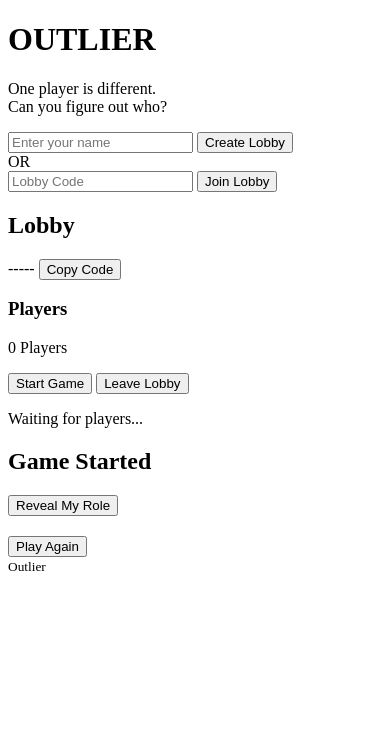
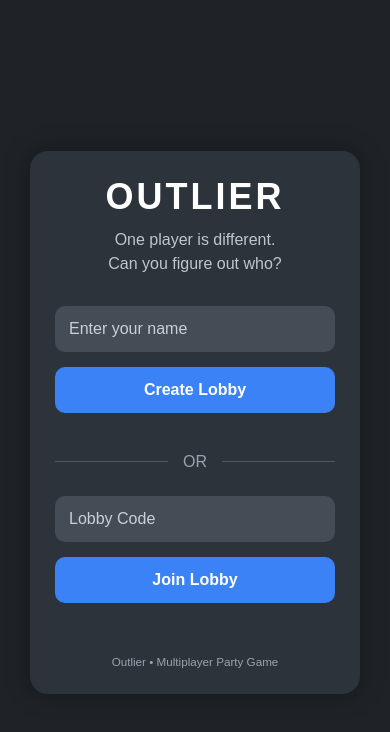
Before and after one commit to Astr092/Outlier-Game-or-Smth, a plain HTML site: page index.html in a window 390 px wide. Drawn offline with Linux system fonts and the light colour scheme.

Commit message:
Changes made to user interface and joining method

```diff
--- a/index.html
+++ b/index.html
@@ -153,7 +153,7 @@
 
             <small>
 
-                Outlier
+                Outlier • Multiplayer Party Game
 
             </small>
 
--- a/style.css
+++ b/style.css
@@ -0,0 +1,371 @@
+/* ==========================
+   GENERAL
+========================== */
+
+*{
+    margin:0;
+    padding:0;
+    box-sizing:border-box;
+}
+
+body{
+
+    font-family:Arial, Helvetica, sans-serif;
+
+    background:#1f2328;
+
+    color:white;
+
+    display:flex;
+
+    justify-content:center;
+
+    align-items:center;
+
+    min-height:100vh;
+
+    padding:30px;
+
+}
+
+/* ==========================
+   MAIN CONTAINER
+========================== */
+
+.container{
+
+    width:100%;
+
+    max-width:520px;
+
+    background:#2d333b;
+
+    padding:35px;
+
+    border-radius:18px;
+
+    box-shadow:
+    0 0 25px rgba(0,0,0,.35);
+
+}
+
+/* ==========================
+   TITLES
+========================== */
+
+h1{
+
+    text-align:center;
+
+    font-size:48px;
+
+    margin-bottom:10px;
+
+    letter-spacing:3px;
+
+}
+
+h2{
+
+    text-align:center;
+
+    margin-bottom:20px;
+
+}
+
+h3{
+
+    margin-top:20px;
+
+    margin-bottom:10px;
+
+}
+
+.subtitle{
+
+    text-align:center;
+
+    color:#bfc6ce;
+
+    margin-bottom:30px;
+
+    line-height:1.5;
+
+}
+
+/* ==========================
+   INPUTS
+========================== */
+
+input{
+
+    width:100%;
+
+    padding:14px;
+
+    margin-bottom:15px;
+
+    border:none;
+
+    border-radius:10px;
+
+    font-size:16px;
+
+    background:#444c56;
+
+    color:white;
+
+}
+
+input::placeholder{
+
+    color:#c8d1d9;
+
+}
+
+input:focus{
+
+    outline:none;
+
+    box-shadow:0 0 8px #3b82f6;
+
+}
+
+/* ==========================
+   BUTTONS
+========================== */
+
+button{
+
+    width:100%;
+
+    padding:14px;
+
+    margin-bottom:15px;
+
+    border:none;
+
+    border-radius:10px;
+
+    background:#3b82f6;
+
+    color:white;
+
+    font-size:16px;
+
+    font-weight:bold;
+
+    cursor:pointer;
+
+    transition:.2s;
+
+}
+
+button:hover{
+
+    background:#2563eb;
+
+}
+
+button:active{
+
+    transform:scale(.98);
+
+}
+
+/* ==========================
+   DIVIDER
+========================== */
+
+.divider{
+
+    display:flex;
+
+    align-items:center;
+
+    margin:25px 0;
+
+    color:#9ca3af;
+
+}
+
+.divider::before,
+.divider::after{
+
+    content:"";
+
+    flex:1;
+
+    height:1px;
+
+    background:#555;
+
+}
+
+.divider span{
+
+    margin:0 15px;
+
+}
+
+/* ==========================
+   LOBBY CODE
+========================== */
+
+.lobbyCode{
+
+    display:flex;
+
+    gap:10px;
+
+    align-items:center;
+
+    justify-content:center;
+
+    margin-bottom:20px;
+
+}
+
+#roomCodeDisplay{
+
+    flex:1;
+
+    text-align:center;
+
+    background:#444c56;
+
+    padding:12px;
+
+    border-radius:10px;
+
+    font-size:24px;
+
+    font-weight:bold;
+
+    letter-spacing:4px;
+
+}
+
+/* ==========================
+   PLAYER LIST
+========================== */
+
+#playerList{
+
+    list-style:none;
+
+    margin-top:10px;
+
+}
+
+#playerList li{
+
+    background:#444c56;
+
+    padding:12px;
+
+    border-radius:8px;
+
+    margin-bottom:8px;
+
+}
+
+/* ==========================
+   ROLE CARD
+========================== */
+
+#roleCard{
+
+    background:#444c56;
+
+    border-radius:12px;
+
+    padding:30px;
+
+    margin-top:25px;
+
+    text-align:center;
+
+}
+
+#roleTitle{
+
+    font-size:30px;
+
+    margin-bottom:15px;
+
+}
+
+#roleDescription{
+
+    color:#d0d7de;
+
+    line-height:1.6;
+
+}
+
+/* ==========================
+   STATUS TEXT
+========================== */
+
+#statusText{
+
+    margin-top:20px;
+
+    text-align:center;
+
+    color:#bfc6ce;
+
+}
+
+/* ==========================
+   FOOTER
+========================== */
+
+footer{
+
+    margin-top:35px;
+
+    text-align:center;
+
+    color:#9ca3af;
+
+    font-size:14px;
+
+}
+
+/* ==========================
+   HIDDEN
+========================== */
+
+.hidden{
+
+    display:none !important;
+
+}
+
+/* ==========================
+   RESPONSIVE
+========================== */
+
+@media(max-width:600px){
+
+    .container{
+
+        padding:25px;
+
+    }
+
+    h1{
+
+        font-size:36px;
+
+    }
+
+    #roomCodeDisplay{
+
+        font-size:20px;
+
+    }
+
+}
```
